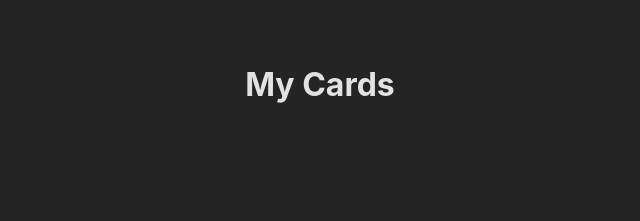
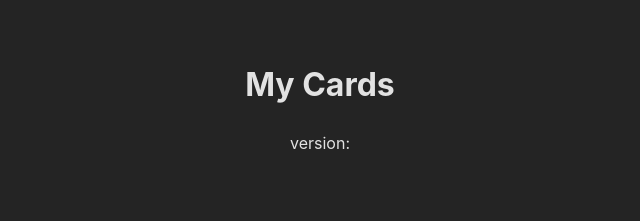
Before and after one commit to UWC2-JSCRIPT/320-wn24-final-project-tvroley, a React (Vite) app: page / in a window 1280 px wide. Shown: the top 221 px of the page, without its empty margins (320-960 px from the left). Built offline with nearby package versions, Linux system fonts and the light colour scheme.

Commit message:
displays version number from github secrets

```diff
--- a/src/App.jsx
+++ b/src/App.jsx
@@ -4,6 +4,7 @@ function App() {
   return (
     <>
       <h1>My Cards</h1>
+      <p>version: {import.meta.env.VITE_APP_VERSION}</p>
     </>
   );
 }
```
